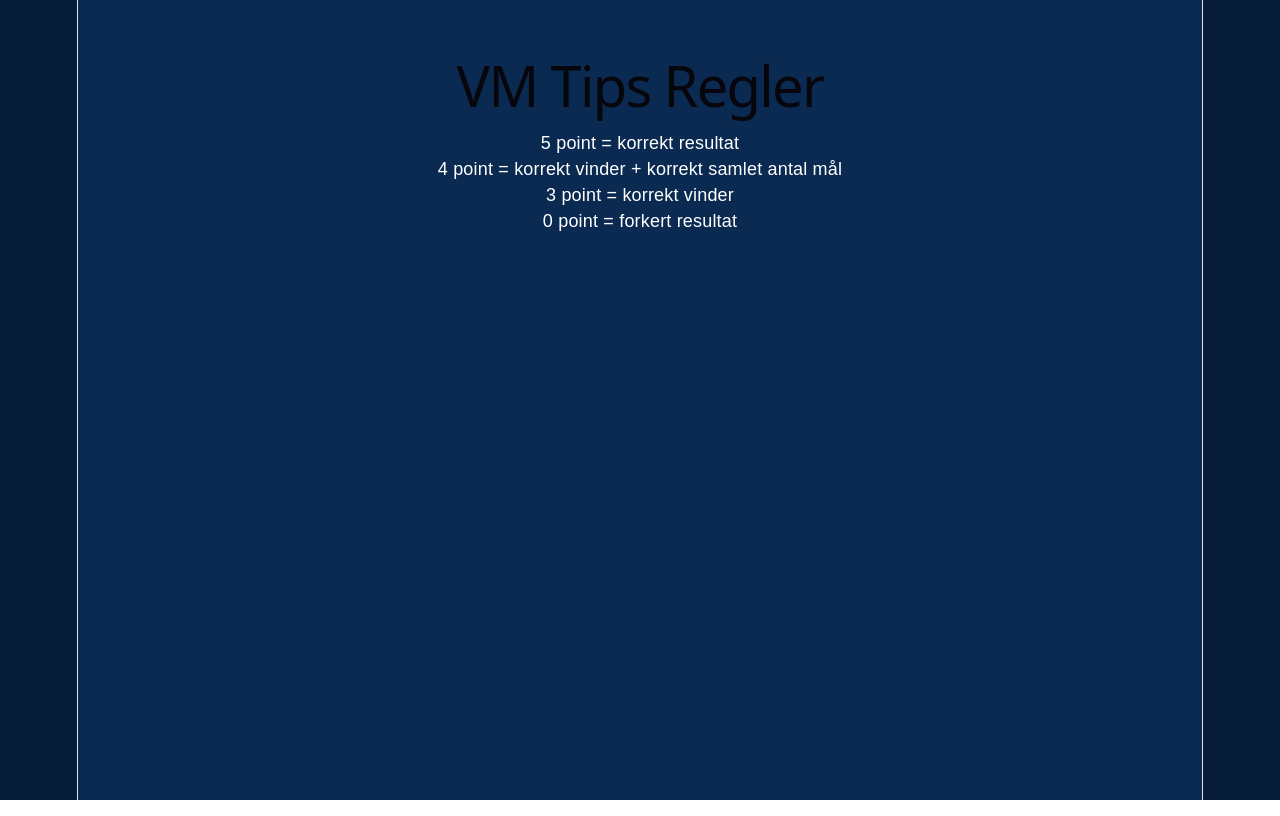
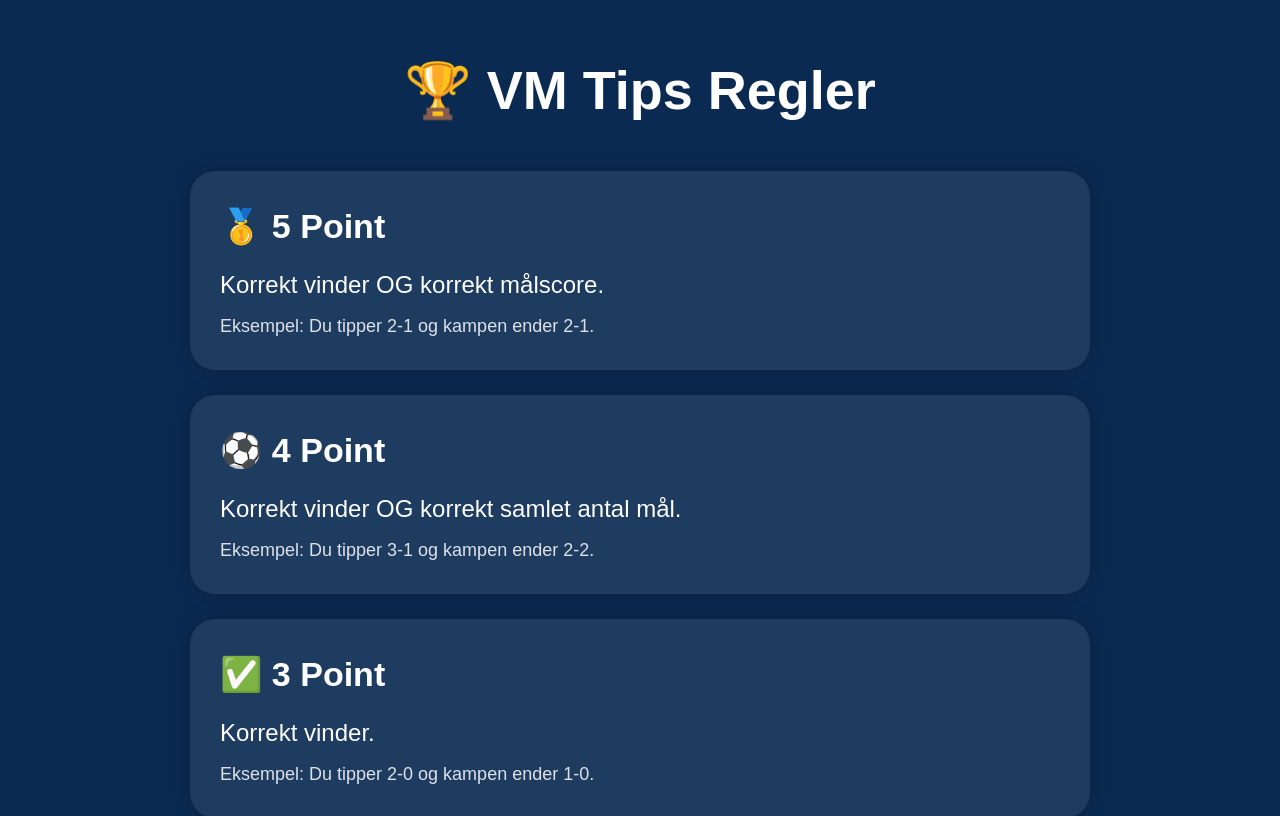
Before and after one commit to kjaerulf1988-afk/vmtips2026, a React (Vite) app: page /regler in a window 1280 px wide. Shown: the top 816 px of the page. Built offline with nearby package versions, Linux system fonts and the light colour scheme.

Commit message:
improve rules page

```diff
--- a/src/Rules.jsx
+++ b/src/Rules.jsx
@@ -1,27 +1,62 @@
-function Rules() {
+export default function Rules() {
   return (
-    <div
-      style={{
-        background: "#0b2a52",
-        minHeight: "100vh",
-        color: "white",
-        padding: "40px"
-      }}
-    >
-      <h1>VM Tips Regler</h1>
+    <div className="rules-page">
 
-      <p>5 point = korrekt resultat</p>
+      <div className="rules-container">
 
-      <p>
-        4 point = korrekt vinder +
-        korrekt samlet antal mål
-      </p>
+        <h1>
+          🏆 VM Tips Regler
+        </h1>
 
-      <p>3 point = korrekt vinder</p>
+        <div className="rule-card">
+          <h2>🥇 5 Point</h2>
 
-      <p>0 point = forkert resultat</p>
+          <p>
+            Korrekt vinder OG korrekt målscore.
+          </p>
+
+          <span>
+            Eksempel:
+            Du tipper 2-1 og kampen ender 2-1.
+          </span>
+        </div>
+
+        <div className="rule-card">
+          <h2>⚽ 4 Point</h2>
+
+          <p>
+            Korrekt vinder OG korrekt samlet antal mål.
+          </p>
+
+          <span>
+            Eksempel:
+            Du tipper 3-1 og kampen ender 2-2.
+          </span>
+        </div>
+
+        <div className="rule-card">
+          <h2>✅ 3 Point</h2>
+
+          <p>
+            Korrekt vinder.
+          </p>
+
+          <span>
+            Eksempel:
+            Du tipper 2-0 og kampen ender 1-0.
+          </span>
+        </div>
+
+        <div className="rule-card">
+          <h2>❌ 0 Point</h2>
+
+          <p>
+            Forkert resultat.
+          </p>
+        </div>
+
+      </div>
+
     </div>
   );
 }
-
-export default Rules;
--- a/src/index.css
+++ b/src/index.css
@@ -1,155 +1,94 @@
 :root {
-  --text: #6b6375;
-  --text-h: #08060d;
-  --bg: #fff;
-  --border: #e5e4e7;
-  --code-bg: #f4f3ec;
-  --accent: #aa3bff;
-  --accent-bg: rgba(170, 59, 255, 0.1);
-  --accent-border: rgba(170, 59, 255, 0.5);
-  --social-bg: rgba(244, 243, 236, 0.5);
-  --shadow:
-    rgba(0, 0, 0, 0.1) 0 10px 15px -3px, rgba(0, 0, 0, 0.05) 0 4px 6px -2px;
+  font-family: Arial, Helvetica, sans-serif;
+  line-height: 1.5;
+  font-weight: 400;
 
-  --sans: system-ui, 'Segoe UI', Roboto, sans-serif;
-  --heading: system-ui, 'Segoe UI', Roboto, sans-serif;
-  --mono: ui-monospace, Consolas, monospace;
+  color: white;
+  background-color: #0b2a52;
 
-  font: 18px/145% var(--sans);
-  letter-spacing: 0.18px;
-  color-scheme: light dark;
-  color: var(--text);
-  background: var(--bg);
   font-synthesis: none;
   text-rendering: optimizeLegibility;
   -webkit-font-smoothing: antialiased;
   -moz-osx-font-smoothing: grayscale;
-
-  @media (max-width: 1024px) {
-    font-size: 16px;
-  }
 }
 
-@media (prefers-color-scheme: dark) {
-  :root {
-    --text: #9ca3af;
-    --text-h: #f3f4f6;
-    --bg: #16171d;
-    --border: #2e303a;
-    --code-bg: #1f2028;
-    --accent: #c084fc;
-    --accent-bg: rgba(192, 132, 252, 0.15);
-    --accent-border: rgba(192, 132, 252, 0.5);
-    --social-bg: rgba(47, 48, 58, 0.5);
-    --shadow:
-      rgba(0, 0, 0, 0.4) 0 10px 15px -3px, rgba(0, 0, 0, 0.25) 0 4px 6px -2px;
-  }
+* {
+  margin: 0;
+  padding: 0;
+  box-sizing: border-box;
+}
 
-  #social .button-icon {
-    filter: invert(1) brightness(2);
-  }
+html,
+body,
+#root {
+  width: 100%;
+  min-height: 100vh;
+  background: #0b2a52;
+  color: white;
 }
 
 body {
-  margin: 0;
+  overflow-x: hidden;
 }
 
-#root {
-  width: 1126px;
-  max-width: 100%;
-  margin: 0 auto;
-  text-align: center;
-  border-inline: 1px solid var(--border);
-  min-height: 100svh;
-  display: flex;
-  flex-direction: column;
-  box-sizing: border-box;
+a {
+  color: inherit;
+  text-decoration: none;
 }
 
-h1,
-h2 {
-  font-family: var(--heading);
-  font-weight: 500;
-  color: var(--text-h);
+button {
+  font-family: inherit;
 }
 
-h1 {
-  font-size: 56px;
-  letter-spacing: -1.68px;
-  margin: 32px 0;
-  @media (max-width: 1024px) {
-    font-size: 36px;
-    margin: 20px 0;
-  }
-}
-h2 {
-  font-size: 24px;
-  line-height: 118%;
-  letter-spacing: -0.24px;
-  margin: 0 0 8px;
-  @media (max-width: 1024px) {
-    font-size: 20px;
-  }
-}
-p {
-  margin: 0;
+input,
+button,
+textarea,
+select {
+  font: inherit;
 }
 
-code,
-.counter {
-  font-family: var(--mono);
-  display: inline-flex;
-  border-radius: 4px;
-  color: var(--text-h);
-}
-
-code {
-  font-size: 15px;
-  line-height: 135%;
-  padding: 4px 8px;
-  background: var(--code-bg);
-  .rules-page *,
-.rules-page h1,
-.rules-page h2,
-.rules-page p {
-  color: white !important;
-  opacity: 1 !important;
-  display: block !important;
-  visibility: visible !important;
-}
-}
 /* RULES PAGE */
 
 .rules-page {
   min-height: 100vh;
   background: #0b2a52;
-  padding: 60px 20px;
+  padding: 50px 20px;
+  display: flex;
+  justify-content: center;
+}
+
+.rules-container {
+  width: 100%;
+  max-width: 900px;
+}
+
+.rules-container h1 {
+  text-align: center;
+  font-size: 54px;
+  margin-bottom: 40px;
   color: white;
 }
 
-.rules-page *,
-.rules-page h1,
-.rules-page h2,
-.rules-page p {
-  color: white !important;
-  opacity: 1 !important;
-  visibility: visible !important;
+.rule-card {
+  background: rgba(255,255,255,0.08);
+  border-radius: 25px;
+  padding: 30px;
+  margin-bottom: 25px;
+  color: white;
+  box-shadow: 0 0 20px rgba(0,0,0,0.25);
 }
 
-.rules-page h1 {
-  font-size: 52px;
-  margin-bottom: 50px;
-  text-align: center;
+.rule-card h2 {
+  font-size: 34px;
+  margin-bottom: 15px;
 }
 
-.rules-page h2 {
-  font-size: 34px;
-  margin-top: 30px;
+.rule-card p {
+  font-size: 24px;
   margin-bottom: 10px;
 }
 
-.rules-page p {
-  font-size: 24px;
-  line-height: 1.6;
-  margin-bottom: 20px;
+.rule-card span {
+  font-size: 18px;
+  opacity: 0.85;
 }
```
